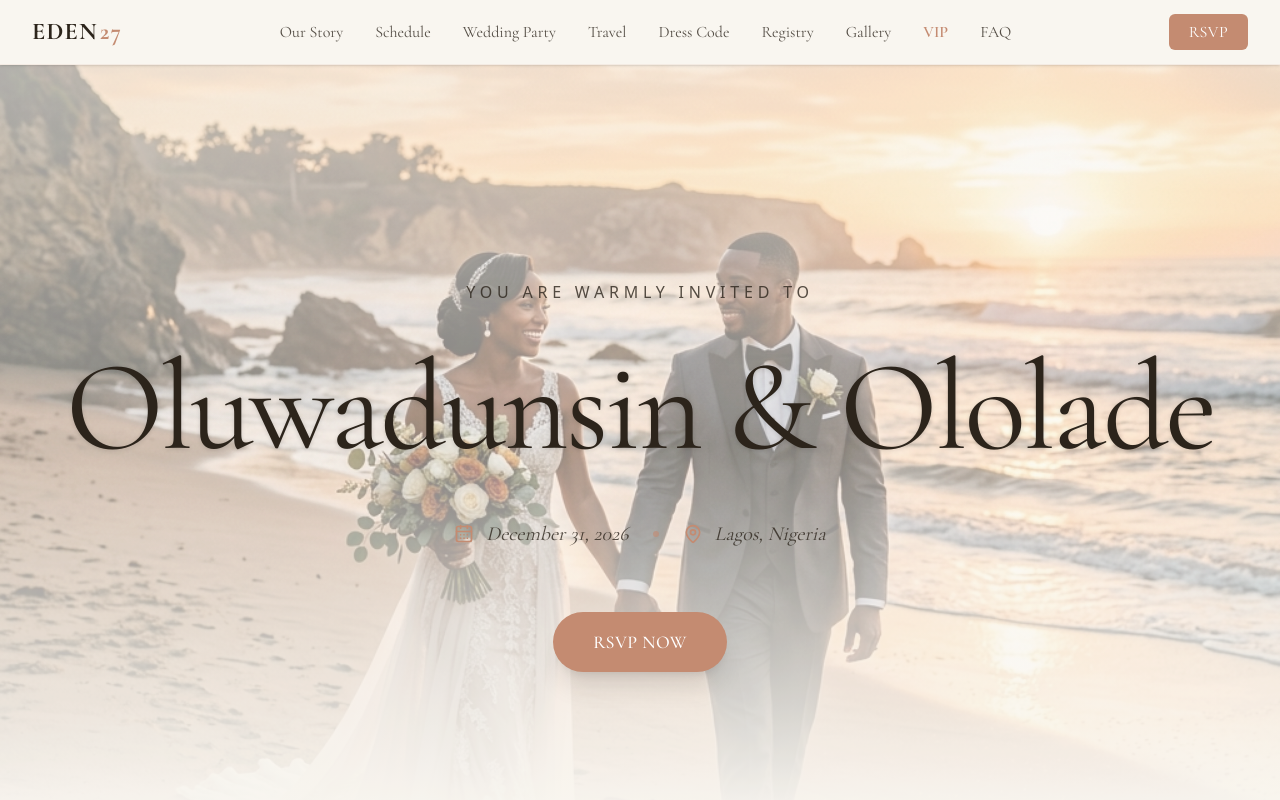
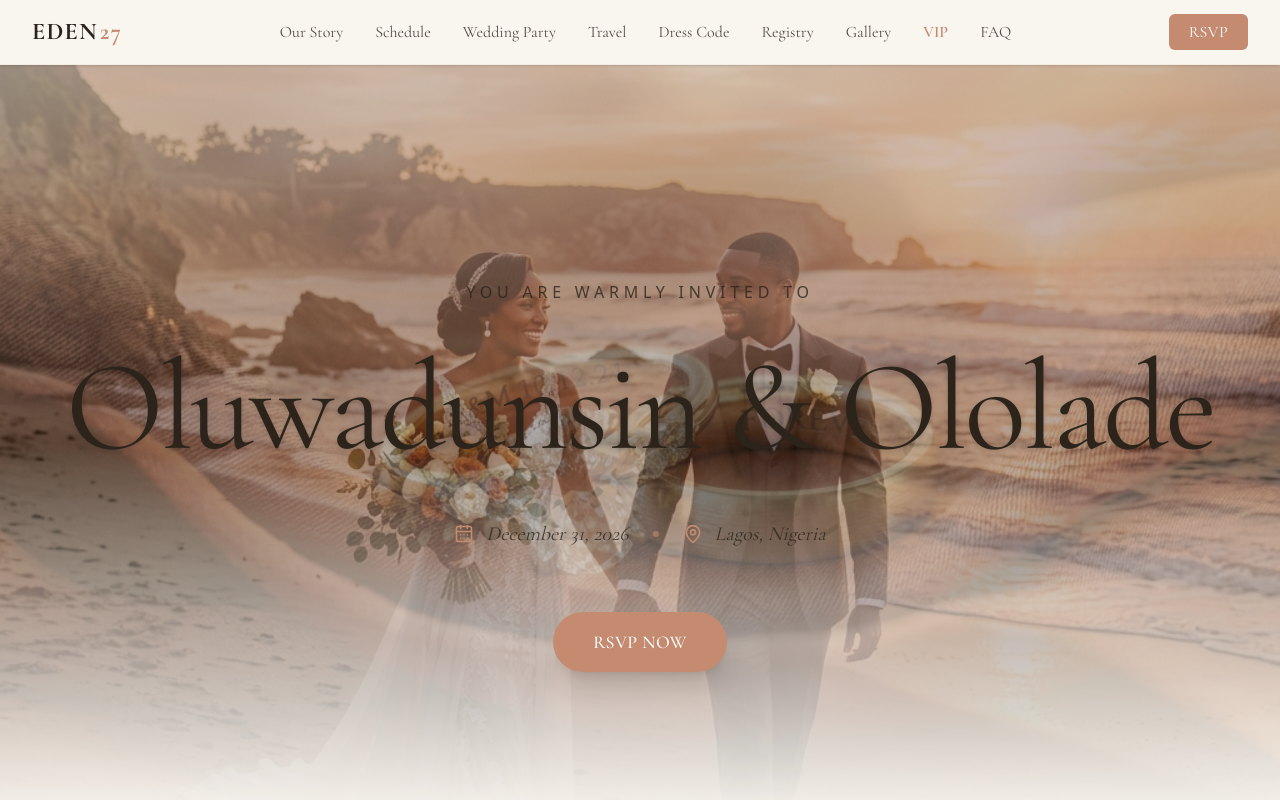
Before and after one commit to Dexteristickx/Eden27, a Next.js app: page / in a window 1280 px wide. Shown: the top 800 px of the page. Built offline with nearby package versions, Linux system fonts and the light colour scheme.

Commit message:
fix: remove wait mode from AnimatePresence for true crossfade in hero carousel

```diff
--- a/src/app/page.tsx
+++ b/src/app/page.tsx
@@ -31,8 +31,8 @@ export default function Home() {
       {/* Hero Section */}
       <section className="relative w-full h-[95vh] flex flex-col items-center justify-center text-center px-4 overflow-hidden">
         {/* Full screen background image placeholder */}
-        <div className="absolute inset-0 -z-10 bg-[#f9f6f0]">
-          <AnimatePresence mode="wait">
+        <div className="absolute inset-0 -z-10 bg-[#2c241b]">
+          <AnimatePresence>
             <motion.div
               key={currentImageIndex}
               initial={{ opacity: 0 }}
```
